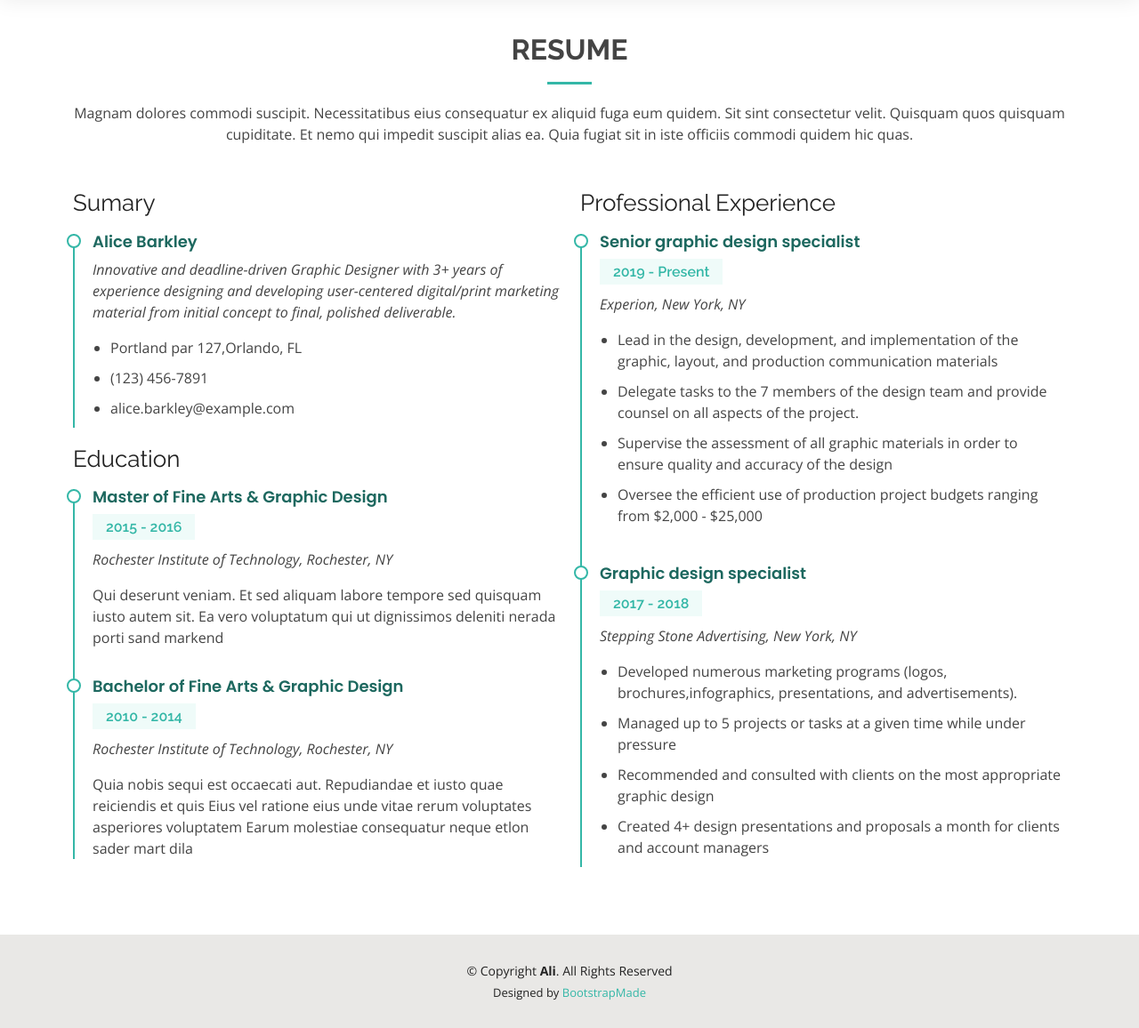
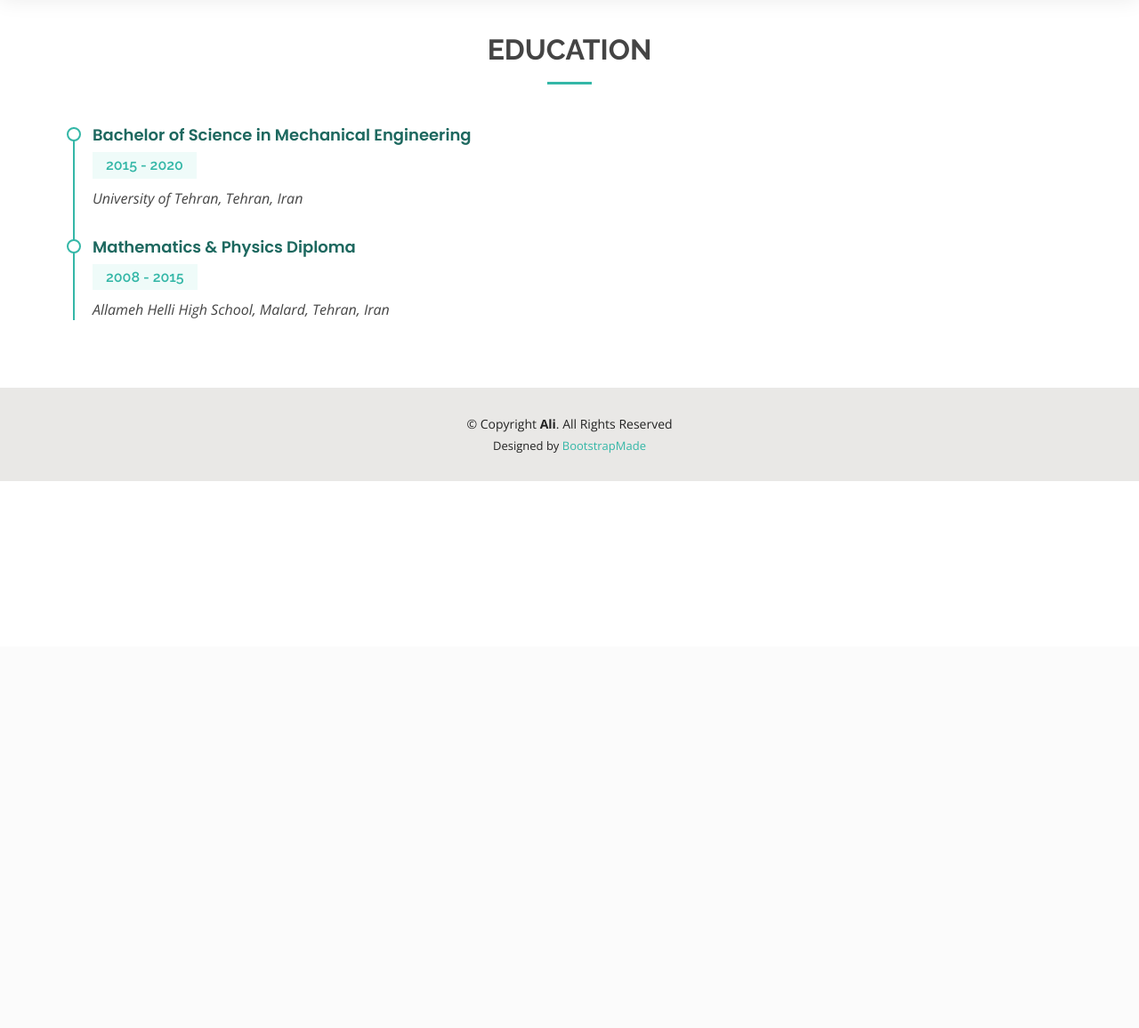
Before and after one commit to alirafiei75/FirstCV, a Django app: page /education in a window 1280 px wide. Shown: the part 73-1229 px from the top of the page at 89% size. After the commit the page ends 614 px from the top, so only its background shows below. Run offline with Django 3.2, Linux system fonts and the light colour scheme; some libraries are stand-ins or nearby versions.

Commit message:
Update education.html

```diff
--- a/templates/website/education.html
+++ b/templates/website/education.html
@@ -4,88 +4,31 @@
 
 <main id="main">
 
-  <!-- ======= Resume Section ======= -->
+  <!-- ======= Education Section ======= -->
   <section id="resume" class="resume">
     <div class="container" data-aos="fade-up">
 
       <div class="section-title">
-        <h2>Resume</h2>
-        <p>Magnam dolores commodi suscipit. Necessitatibus eius consequatur ex aliquid fuga eum quidem. Sit sint
-          consectetur velit. Quisquam quos quisquam cupiditate. Et nemo qui impedit suscipit alias ea. Quia fugiat sit
-          in iste officiis commodi quidem hic quas.</p>
+        <h2>Education</h2>
       </div>
 
       <div class="row">
         <div class="col-lg-6">
-          <h3 class="resume-title">Sumary</h3>
-          <div class="resume-item pb-0">
-            <h4>Alice Barkley</h4>
-            <p><em>Innovative and deadline-driven Graphic Designer with 3+ years of experience designing and developing
-                user-centered digital/print marketing material from initial concept to final, polished deliverable.</em>
-            </p>
-            <p>
-            <ul>
-              <li>Portland par 127,Orlando, FL</li>
-              <li>(123) 456-7891</li>
-              <li>alice.barkley@example.com</li>
-            </ul>
-            </p>
-          </div>
-
-          <h3 class="resume-title">Education</h3>
           <div class="resume-item">
-            <h4>Master of Fine Arts &amp; Graphic Design</h4>
-            <h5>2015 - 2016</h5>
-            <p><em>Rochester Institute of Technology, Rochester, NY</em></p>
-            <p>Qui deserunt veniam. Et sed aliquam labore tempore sed quisquam iusto autem sit. Ea vero voluptatum qui
-              ut dignissimos deleniti nerada porti sand markend</p>
+            <h4>Bachelor of Science in Mechanical Engineering</h4>
+            <h5>2015 - 2020</h5>
+            <p><em>University of Tehran, Tehran, Iran</em></p>
           </div>
           <div class="resume-item">
-            <h4>Bachelor of Fine Arts &amp; Graphic Design</h4>
-            <h5>2010 - 2014</h5>
-            <p><em>Rochester Institute of Technology, Rochester, NY</em></p>
-            <p>Quia nobis sequi est occaecati aut. Repudiandae et iusto quae reiciendis et quis Eius vel ratione eius
-              unde vitae rerum voluptates asperiores voluptatem Earum molestiae consequatur neque etlon sader mart dila
-            </p>
-          </div>
-        </div>
-        <div class="col-lg-6">
-          <h3 class="resume-title">Professional Experience</h3>
-          <div class="resume-item">
-            <h4>Senior graphic design specialist</h4>
-            <h5>2019 - Present</h5>
-            <p><em>Experion, New York, NY </em></p>
-            <p>
-            <ul>
-              <li>Lead in the design, development, and implementation of the graphic, layout, and production
-                communication materials</li>
-              <li>Delegate tasks to the 7 members of the design team and provide counsel on all aspects of the project.
-              </li>
-              <li>Supervise the assessment of all graphic materials in order to ensure quality and accuracy of the
-                design</li>
-              <li>Oversee the efficient use of production project budgets ranging from $2,000 - $25,000</li>
-            </ul>
-            </p>
-          </div>
-          <div class="resume-item">
-            <h4>Graphic design specialist</h4>
-            <h5>2017 - 2018</h5>
-            <p><em>Stepping Stone Advertising, New York, NY</em></p>
-            <p>
-            <ul>
-              <li>Developed numerous marketing programs (logos, brochures,infographics, presentations, and
-                advertisements).</li>
-              <li>Managed up to 5 projects or tasks at a given time while under pressure</li>
-              <li>Recommended and consulted with clients on the most appropriate graphic design</li>
-              <li>Created 4+ design presentations and proposals a month for clients and account managers</li>
-            </ul>
-            </p>
+            <h4>Mathematics & Physics Diploma</h4>
+            <h5>2008 - 2015</h5>
+            <p><em>Allameh Helli High School, Malard, Tehran, Iran</em></p>
           </div>
         </div>
       </div>
 
     </div>
-  </section><!-- End Resume Section -->
+  </section><!-- End Education Section -->
 
 </main><!-- End #main -->
 
```
